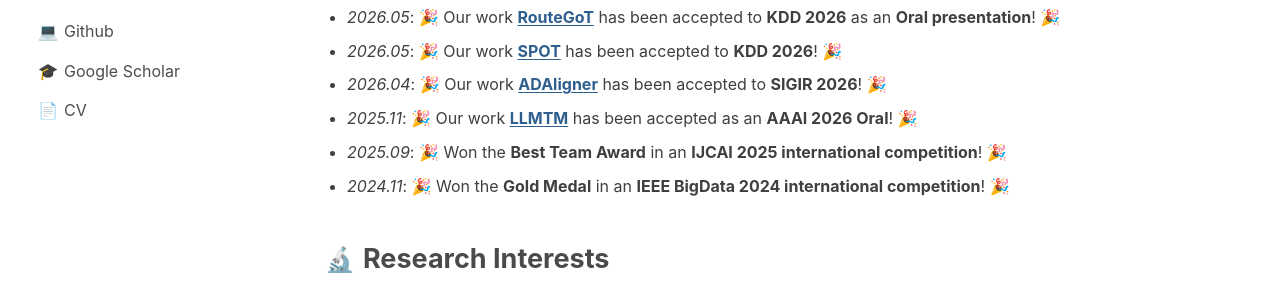
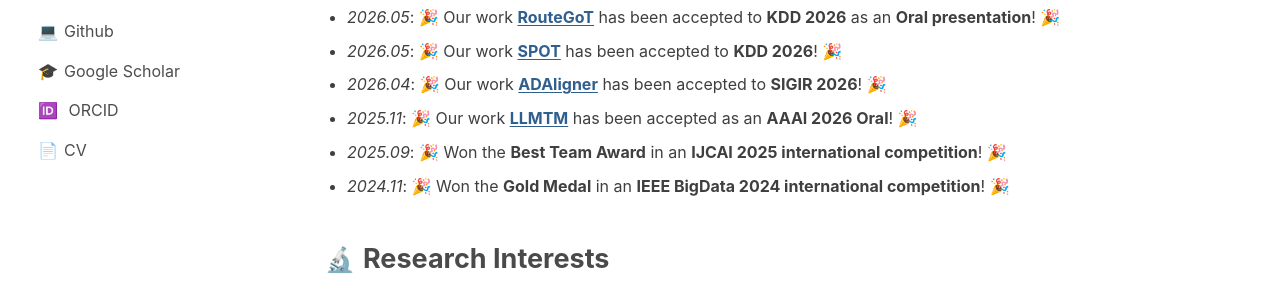
Before and after one commit to haobing-tju/haobing-tju.github.io, a Jekyll site: the page built from _pages/about.md, in a window 1280 px wide. Shown: the part 482-774 px from the top of the page. Built offline with Jekyll 4.4.1, drawn with Linux system fonts in a browser that asks for light colours.

Commit message:
Update sidebar.html

```diff
--- a/_includes/sidebar.html
+++ b/_includes/sidebar.html
@@ -8,7 +8,8 @@
       <li><span class="icon">📍</span>{{ site.author.location }}</li>
       <li><span class="icon">✉️</span><a href="mailto:{{ site.author.email }}">Email</a></li>
       <li><span class="icon">💻</span><a href="https://github.com/{{ site.author.github }}" target="_blank">Github</a></li>
-      <li><span class="icon">🎓</span><a href="#" onclick="return false;">Google Scholar</a></li>
+      <li><span class="icon">🎓</span><a href="https://scholar.google.com/citations?user=NsC1oOoAAAAJ&hl=en" onclick="return false;">Google Scholar</a></li>
+      <li> <span class="icon">🆔</span> <a href="https://orcid.org/my-orcid?orcid=0009-0009-5818-7713" target="_blank">ORCID</a> </li>
       <li><span class="icon">📄</span><a href="{{ '/files/Bing_Hao_CV.pdf' | relative_url }}" target="_blank">CV</a></li>
     </ul>
   </div>
```
